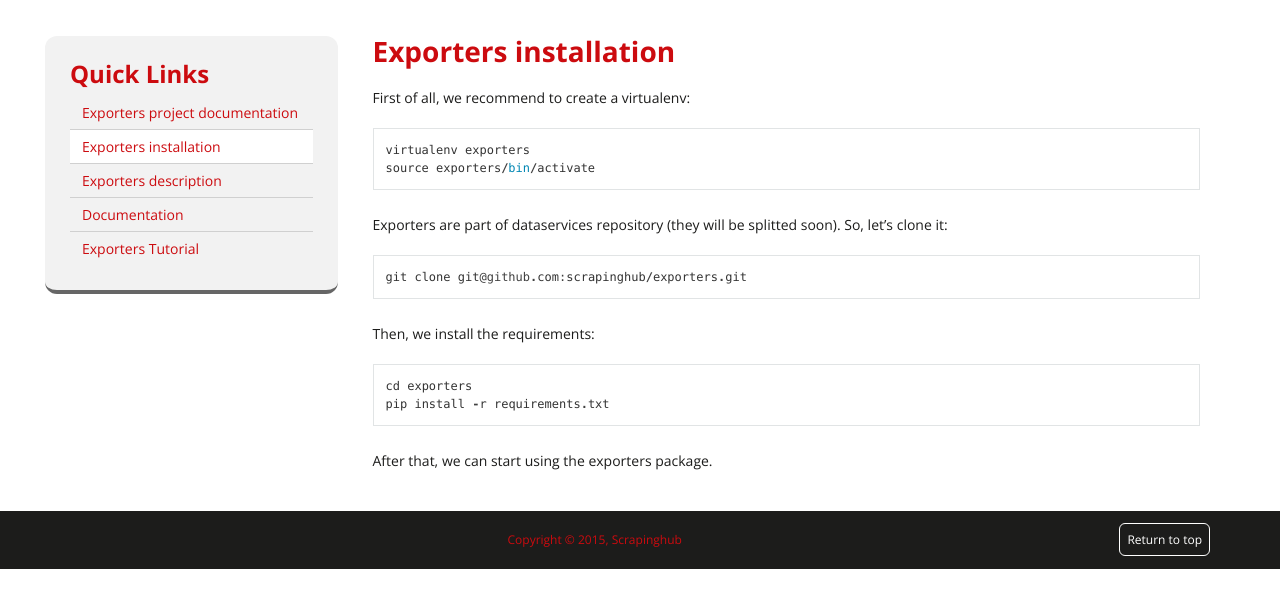
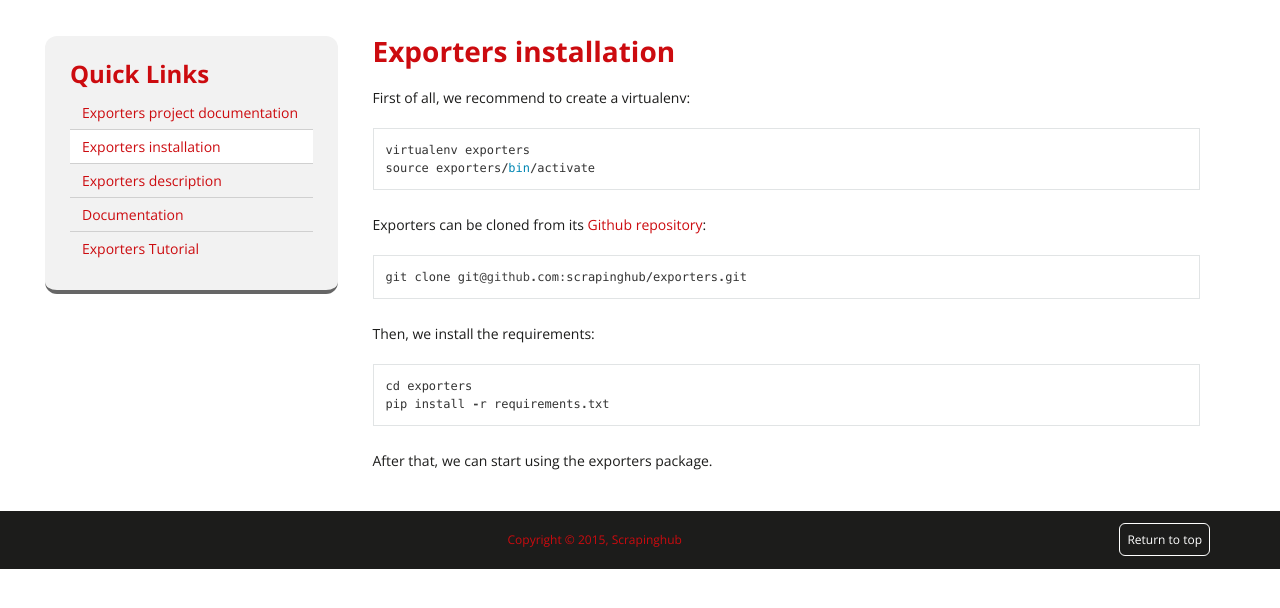
Before and after one commit to scrapinghub/exporters, a Sphinx documentation site: the page built from docs/installation.rst, in a window 1280 px wide, cut to the strip 147-755 px from the top of the page. Built offline with Sphinx 7.4.7, drawn with Linux system fonts in a browser that asks for light colours.

Commit message:
Small fixes.

```diff
--- a/docs/exporters.rst
+++ b/docs/exporters.rst
@@ -6,7 +6,7 @@ Exporters description
 What are exporters?
 -------------------
 
-Exporters are a project aiming to provide a flexible and
+Exporters is a project aiming to provide a flexible and
 easy to extend infrastructure to export data from multiple sources to multiple
 destinations, allowing filtering and transforming the data.
 
--- a/docs/installation.rst
+++ b/docs/installation.rst
@@ -1,3 +1,5 @@
+.. _Github repository: https://github.com/scrapinghub/exporters/
+
 ======================
 Exporters installation
 ======================
@@ -9,7 +11,7 @@ First of all, we recommend to create a virtualenv::
 
 ..
 
-Exporters are part of dataservices repository (they will be splitted soon). So, let's clone it::
+Exporters can be cloned from its `Github repository`_::
 
     git clone git@github.com:scrapinghub/exporters.git
 
```
